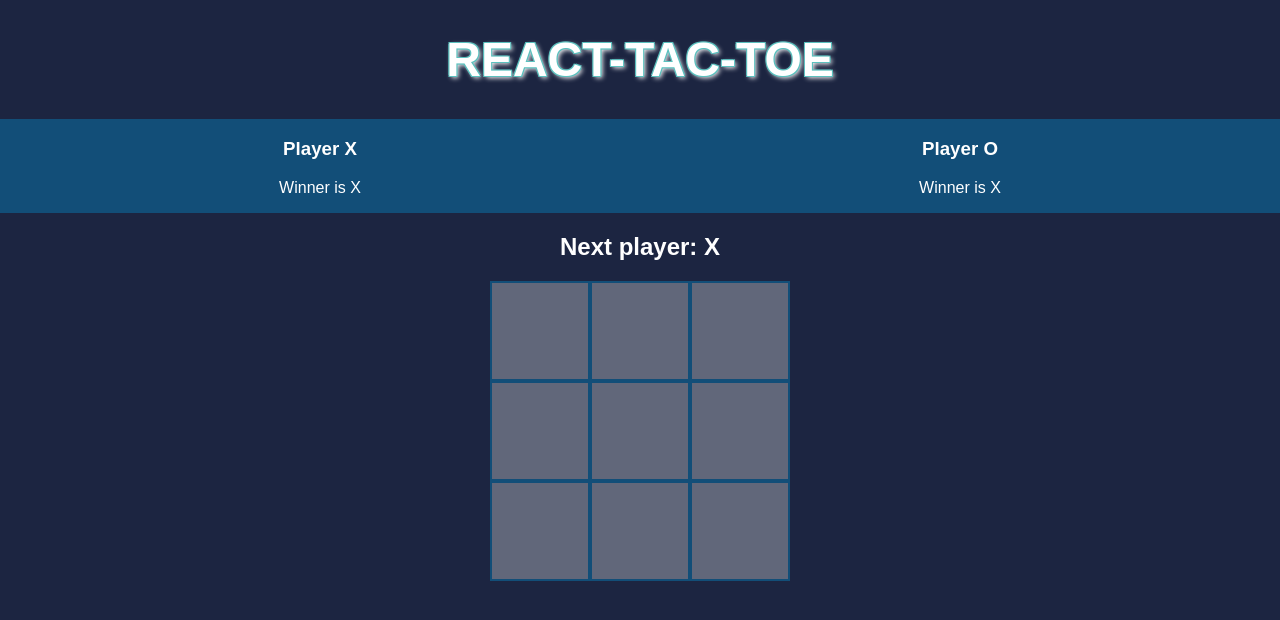
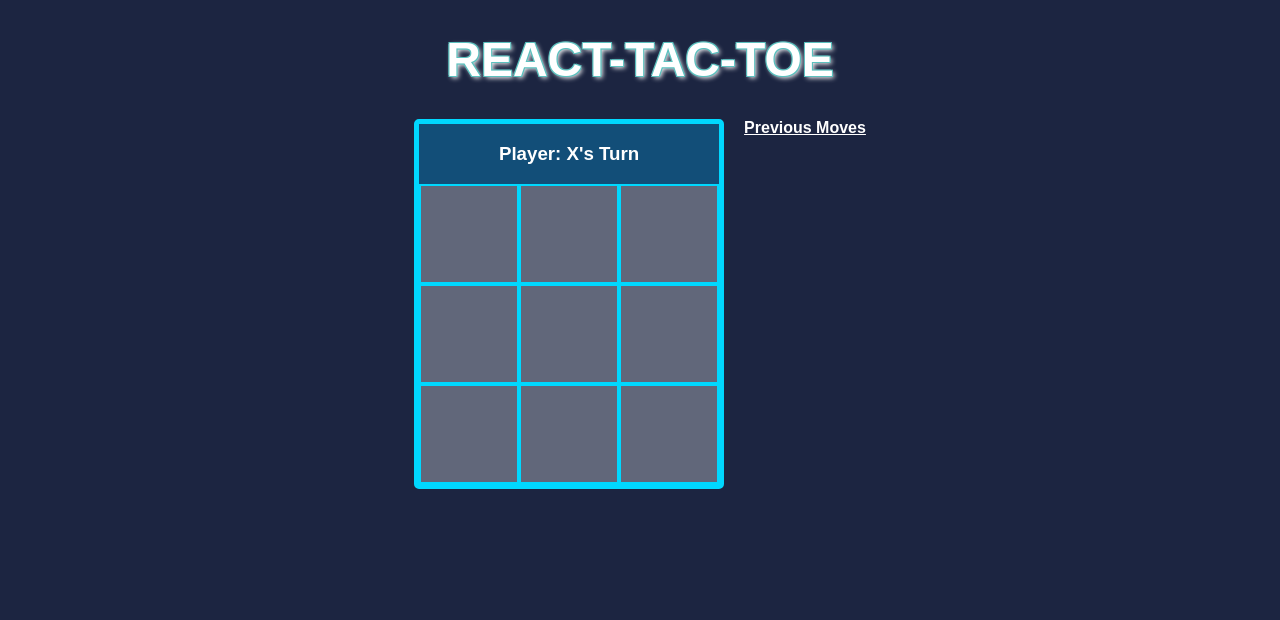
Before and after one commit to DrAcula27/react_one, a React (Create React App) app in the folder client/: page / in a window 1280 px wide. Shown: the top 620 px of the page. Built offline with nearby package versions, Linux system fonts and the light colour scheme.

Commit message:
lift state up to App.js, update styles, create section to show move history

```diff
--- a/client/src/App.css
+++ b/client/src/App.css
@@ -21,41 +21,36 @@ body {
   color: white;
 }
 
-.App {
+ol,
+ul {
+  padding-left: 30px;
+}
+
+.game {
+  display: flex;
+  flex-direction: column;
+  align-items: center;
   text-align: center;
 }
 
-/* .App-logo {
-  height: 40vmin;
-  pointer-events: none;
+.board-and-history {
+  display: flex;
 }
 
-@media (prefers-reduced-motion: no-preference) {
-  .App-logo {
-    animation: App-logo-spin infinite 20s linear;
-  }
+.board-and-history h4 {
+  margin: 0;
+  text-decoration: solid underline;
 }
 
-.App-header {
-  background-color: #282c34;
-  min-height: 100vh;
-  display: flex;
-  flex-direction: column;
-  align-items: center;
-  justify-content: center;
-  font-size: calc(10px + 2vmin);
-  color: white;
+.game-board {
+  border: 5px solid var(--react);
+  border-radius: 5px;
 }
 
-.App-link {
-  color: #61dafb;
+.game-info {
+  margin-left: 20px;
 }
 
-@keyframes App-logo-spin {
-  from {
-    transform: rotate(0deg);
-  }
-  to {
-    transform: rotate(360deg);
-  }
-} */
+.status {
+  margin-bottom: 10px;
+}
--- a/client/src/App.js
+++ b/client/src/App.js
@@ -1,22 +1,88 @@
+import React from "react";
 import "./App.css";
-import { useState } from "react";
 import Header from "./components/header";
 import Player from "./components/player";
 import Board from "./components/board";
 
-const App = () => {
-  let [winner, setWinner] = useState("X");
-
-  return (
-    <div className="App">
-      <Header />
-
-      <Player whichPlayer="X" winner={winner} />
-      <Player whichPlayer="O" winner={winner} />
-
-      <Board />
-    </div>
-  );
+const calculateWinner = (squares) => {
+  const lines = [
+    [0, 1, 2],
+    [3, 4, 5],
+    [6, 7, 8],
+    [0, 3, 6],
+    [1, 4, 7],
+    [2, 5, 8],
+    [0, 4, 8],
+    [2, 4, 6],
+  ];
+  for (let i = 0; i < lines.length; i++) {
+    const [a, b, c] = lines[i];
+    if (squares[a] && squares[a] === squares[b] && squares[a] === squares[c]) {
+      return squares[a];
+    }
+  }
+  return null;
 };
 
-export default App;
+class Game extends React.Component {
+  constructor(props) {
+    super(props);
+    this.state = {
+      history: [
+        {
+          squares: Array(9).fill(null),
+        },
+      ],
+      xIsNext: true,
+    };
+  }
+
+  handleClick(i) {
+    const history = this.state.history;
+    const current = history[history.length - 1];
+    const squares = current.squares.slice();
+    if (calculateWinner(squares) || squares[i]) {
+      return;
+    }
+    squares[i] = this.state.xIsNext ? "X" : "O";
+    this.setState({
+      history: history.concat([{ squares: squares }]),
+      xIsNext: !this.state.xIsNext,
+    });
+  }
+
+  render() {
+    const history = this.state.history;
+    const current = history[history.length - 1];
+    const winner = calculateWinner(current.squares);
+    let status;
+
+    if (winner) {
+      status = `${winner} wins!`;
+    } else {
+      status = `Player: ${this.state.xIsNext ? "X" : "O"}'s Turn`;
+    }
+
+    return (
+      <div className="game">
+        <Header />
+        <div className="board-and-history">
+          <div className="game-board">
+            <Player whichPlayer={status} />
+
+            <Board
+              squares={current.squares}
+              onClick={(i) => this.handleClick(i)}
+            />
+          </div>
+          <div className="game-info">
+            <h4>Previous Moves</h4>
+            <ol>{/* TODO */}</ol>
+          </div>
+        </div>
+      </div>
+    );
+  }
+}
+
+export default Game;
--- a/client/src/components/board/index.js
+++ b/client/src/components/board/index.js
@@ -2,68 +2,19 @@ import React from "react";
 import Square from "../square";
 import "./index.css";
 
-const calculateWinner = (squares) => {
-  const lines = [
-    [0, 1, 2],
-    [3, 4, 5],
-    [6, 7, 8],
-    [0, 3, 6],
-    [1, 4, 7],
-    [2, 5, 8],
-    [0, 4, 8],
-    [2, 4, 6],
-  ];
-  for (let i = 0; i < lines.length; i++) {
-    const [a, b, c] = lines[i];
-    if (squares[a] && squares[a] === squares[b] && squares[a] === squares[c]) {
-      return squares[a];
-    }
-  }
-  return null;
-};
-
 class Board extends React.Component {
-  constructor(props) {
-    super(props);
-    this.state = {
-      squares: Array(9).fill(null),
-      xIsNext: true,
-    };
-  }
-
-  handleClick(i) {
-    const squares = this.state.squares.slice();
-    if (calculateWinner(squares) || squares[i]) {
-      return;
-    }
-    squares[i] = this.state.xIsNext ? "X" : "O";
-    this.setState({
-      squares: squares,
-      xIsNext: !this.state.xIsNext,
-    });
-  }
-
   renderSquare(i) {
     return (
       <Square
-        value={this.state.squares[i]}
-        onClick={() => this.handleClick(i)}
+        value={this.props.squares[i]}
+        onClick={() => this.props.onClick(i)}
       />
     );
   }
 
   render() {
-    const winner = calculateWinner(this.state.squares);
-    let status;
-    if (winner) {
-      status = `Winner: ${winner}`;
-    } else {
-      status = `Next player: ${this.state.xIsNext ? "X" : "O"}`;
-    }
-
     return (
       <div className="board">
-        <h2 className="status">{status}</h2>
         <div className="square-container">
           {this.renderSquare(0)}
           {this.renderSquare(1)}
--- a/client/src/components/player/index.css
+++ b/client/src/components/player/index.css
@@ -1,5 +1,5 @@
 .player-container {
+  display: flex;
   background-color: #124e78;
-  width: 50%;
-  display: inline-block;
+  justify-content: center;
 }
--- a/client/src/components/player/index.js
+++ b/client/src/components/player/index.js
@@ -2,11 +2,10 @@ import React from "react";
 import "./index.css";
 
 const Player = (props) => {
-  let { whichPlayer, winner } = props;
+  let { whichPlayer } = props;
   return (
     <div className="player-container">
-      <h3>Player {whichPlayer}</h3>
-      <p>Winner is {winner}</p>
+      <h3>{whichPlayer}</h3>
     </div>
   );
 };
--- a/client/src/components/square/index.css
+++ b/client/src/components/square/index.css
@@ -1,6 +1,6 @@
 .square {
   background-color: rgba(255, 255, 255, 0.3);
-  border: 2px solid #124e78;
+  border: 2px solid var(--react);
   width: 100px;
   height: 100px;
   color: white;
```
